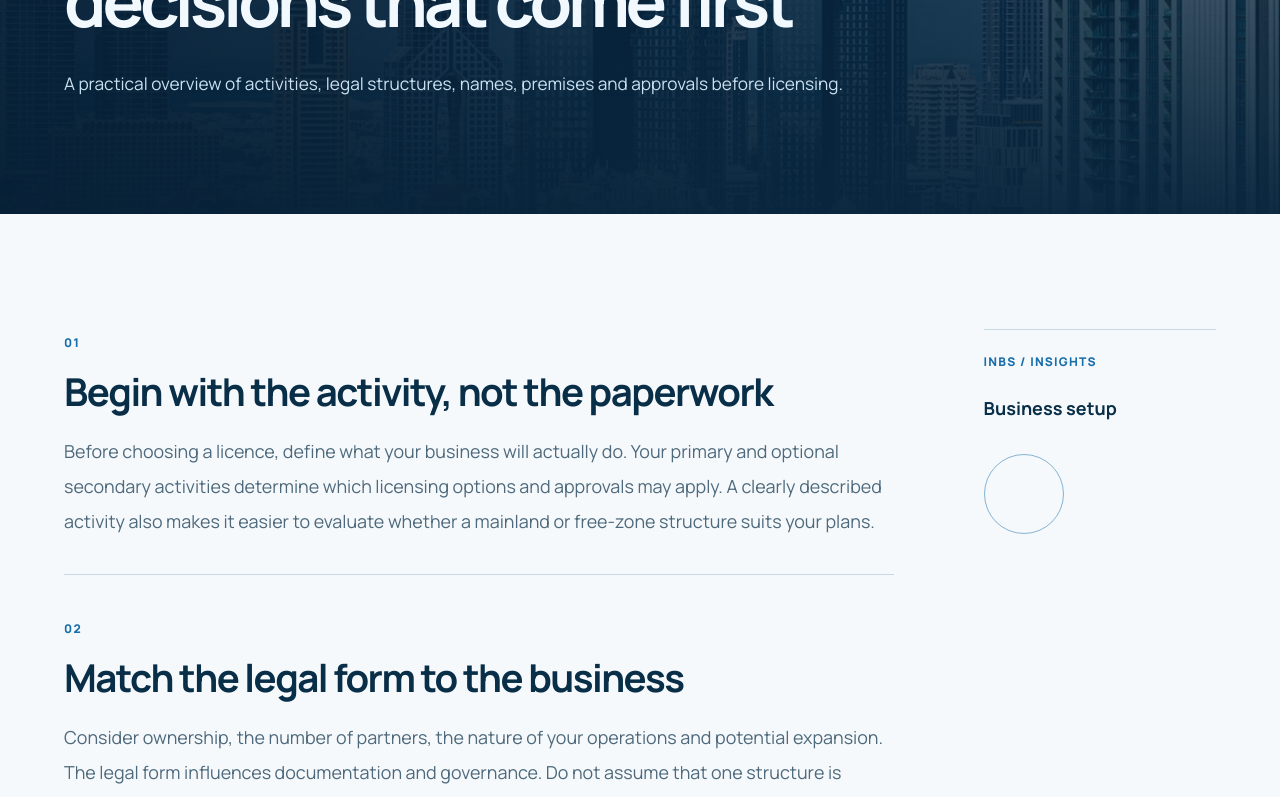
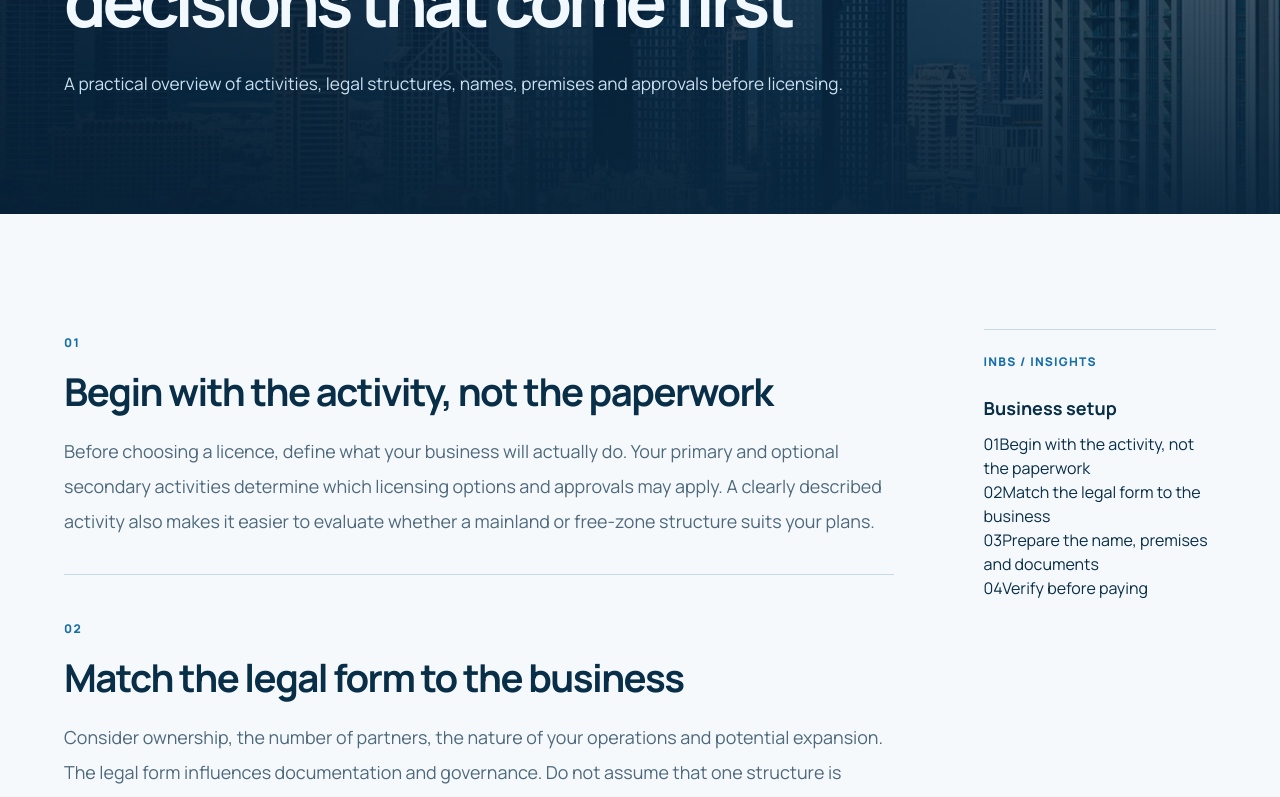
Before and after one commit to Bashar-alJabi/inbs-website, a Next.js app: page /en/insights/starting-a-business-in-dubai in a window 1280 px wide. Shown: the part 438-1235 px from the top of the page. Built offline with nearby package versions, Linux system fonts and the light colour scheme; no server answers.

Commit message:
feat(insights): replace decorative article sidebar with linked table of contents

```diff
--- a/src/components/insights/insights-article.tsx
+++ b/src/components/insights/insights-article.tsx
@@ -22,13 +22,25 @@ export function InsightsArticle({article,locale}:{article:InsightArticle;locale:
    </header>
    <div className="inbs-insights-article-body">
     <div className="site-shell inbs-insights-article-layout">
-     <div className="inbs-insights-article-sections">{t.sections.map((sec,i)=><section key={sec.heading}>
+     <div className="inbs-insights-article-sections">{t.sections.map((sec,i)=><section key={sec.heading} id={`insight-section-${i+1}`}>
       <span className="inbs-insights-article-number">{String(i+1).padStart(2,'0')}</span>
       <h2>{sec.heading}</h2><p>{sec.body}</p>
      </section>)}
      <div className="inbs-insights-article-source"><span>{ui.source}</span><a href={article.sourceUrl} target="_blank" rel="noopener noreferrer">{locale==='ar'?'الاطلاع على الإرشادات الرسمية':'Read the official guidance'}<ArrowUpRight size={17} aria-hidden="true"/></a><p>{ui.notice}</p></div>
      </div>
-     <aside className="inbs-insights-article-aside" aria-label={locale==='ar'?'معلومات المقال':'Article details'}><span>INBS / INSIGHTS</span><strong>{t.categoryLabel}</strong><i aria-hidden="true"/></aside>
+     <aside className="inbs-insights-article-aside" aria-label={ui.articleContents}>
+      <span>INBS / INSIGHTS</span>
+      <strong>{t.categoryLabel}</strong>
+      <nav aria-label={ui.articleContents}>
+       <p className="inbs-insights-aside-label">{ui.articleContents}</p>
+       <ol>{t.sections.map((sec,i)=><li key={sec.heading}>
+        <a href={`#insight-section-${i+1}`}>
+         <span aria-hidden="true">{String(i+1).padStart(2,'0')}</span>
+         <span>{sec.heading}</span>
+        </a>
+       </li>)}</ol>
+      </nav>
+     </aside>
     </div>
    </div>
   </article>
```
